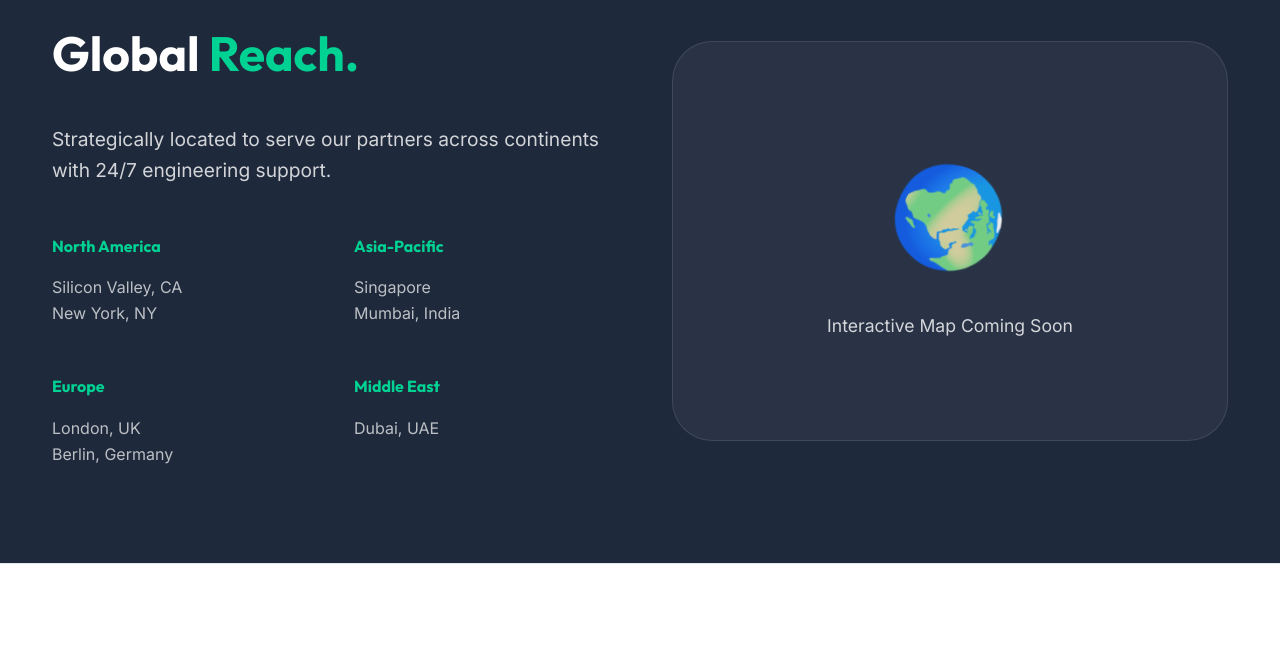
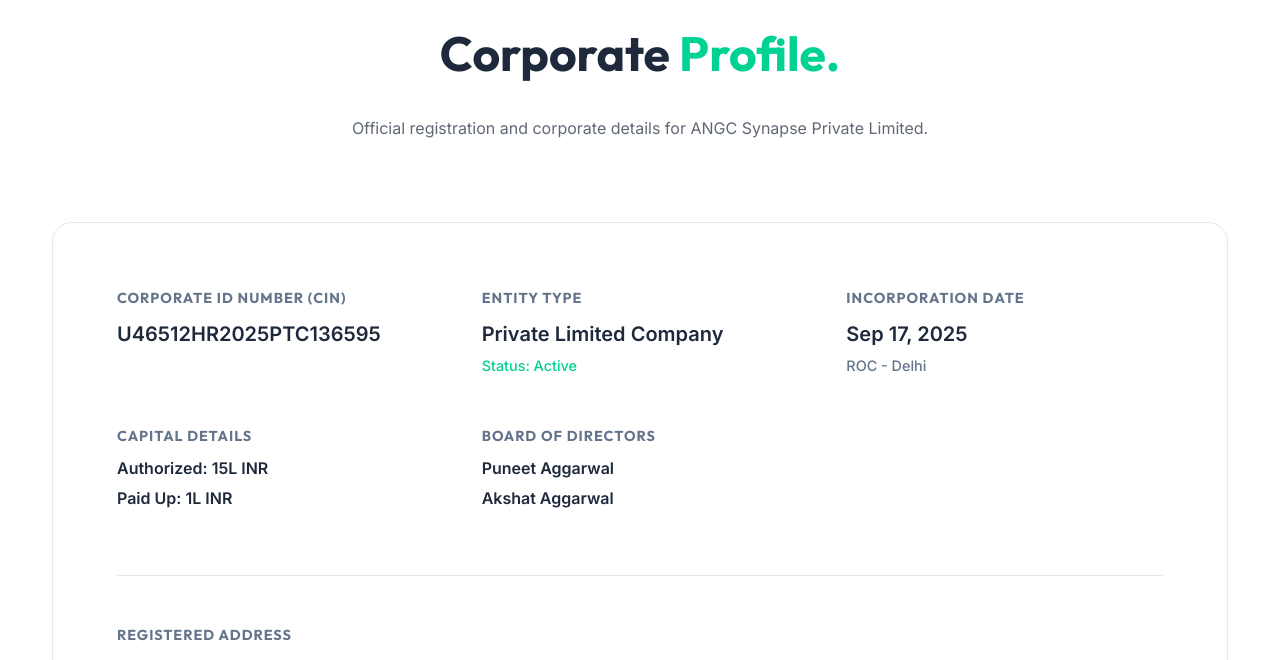
Before and after one commit to RawHit02/ANGC, a website: page about.html in a window 1280 px wide. Shown: the part 3250-3910 px from the top of the page. Drawn offline with Linux system fonts and the light colour scheme.

Commit message:
updated the chatbot details

```diff
--- a/about.html
+++ b/about.html
@@ -254,6 +254,50 @@
             </div>
         </section>
 
+        <!-- Corporate Profile -->
+        <section class="content-section" id="corporate">
+            <div class="container">
+                <div class="section-head text-center" style="margin-bottom: 5rem;">
+                    <h2 style="font-size: 3rem;">Corporate <span style="color: var(--primary);">Profile.</span></h2>
+                    <p style="max-width: 700px; margin: 0 auto; opacity: 0.7;">Official registration and corporate details for ANGC Synapse Private Limited.</p>
+                </div>
+
+                <div style="background: white; border: 1px solid var(--border); border-radius: 20px; padding: 4rem; box-shadow: var(--shadow-sm);">
+                    <div style="display: grid; grid-template-columns: repeat(auto-fit, minmax(250px, 1fr)); gap: 3rem;">
+                        <div>
+                            <h4 style="color: var(--text-muted); font-size: 0.9rem; text-transform: uppercase; letter-spacing: 1px; margin-bottom: 0.5rem;">Corporate ID Number (CIN)</h4>
+                            <p style="font-size: 1.25rem; font-weight: 600;">U46512HR2025PTC136595</p>
+                        </div>
+                        <div>
+                            <h4 style="color: var(--text-muted); font-size: 0.9rem; text-transform: uppercase; letter-spacing: 1px; margin-bottom: 0.5rem;">Entity Type</h4>
+                            <p style="font-size: 1.25rem; font-weight: 600;">Private Limited Company</p>
+                            <p style="font-size: 0.9rem; color: var(--primary); font-weight: 500; margin-top: 0.25rem;">Status: Active</p>
+                        </div>
+                        <div>
+                            <h4 style="color: var(--text-muted); font-size: 0.9rem; text-transform: uppercase; letter-spacing: 1px; margin-bottom: 0.5rem;">Incorporation Date</h4>
+                            <p style="font-size: 1.25rem; font-weight: 600;">Sep 17, 2025</p>
+                            <p style="font-size: 0.9rem; color: var(--text-muted); font-weight: 500; margin-top: 0.25rem;">ROC - Delhi</p>
+                        </div>
+                        <div>
+                            <h4 style="color: var(--text-muted); font-size: 0.9rem; text-transform: uppercase; letter-spacing: 1px; margin-bottom: 0.5rem;">Capital Details</h4>
+                            <p style="font-weight: 600; margin-bottom: 0.25rem;">Authorized: 15L INR</p>
+                            <p style="font-weight: 600;">Paid Up: 1L INR</p>
+                        </div>
+                        <div>
+                            <h4 style="color: var(--text-muted); font-size: 0.9rem; text-transform: uppercase; letter-spacing: 1px; margin-bottom: 0.5rem;">Board of Directors</h4>
+                            <p style="font-weight: 600; margin-bottom: 0.25rem;">Puneet Aggarwal</p>
+                            <p style="font-weight: 600;">Akshat Aggarwal</p>
+                        </div>
+                    </div>
+
+                    <div style="margin-top: 4rem; padding-top: 3rem; border-top: 1px solid var(--border);">
+                        <h4 style="color: var(--text-muted); font-size: 0.9rem; text-transform: uppercase; letter-spacing: 1px; margin-bottom: 1rem;">Registered Address</h4>
+                        <p style="font-size: 1.25rem; font-weight: 500; line-height: 1.6;">310, SECTOR 15, PART 1, RADHA KRISHAN MANDIR, <br>Gurgaon, Sadar Bazar, Haryana, India, 122001</p>
+                    </div>
+                </div>
+            </div>
+        </section>
+
         <!-- Locations -->
         <section class="content-section" id="locations" style="background: var(--text-main); color: white;">
             <div class="container about-grid">
--- a/main.js
+++ b/main.js
@@ -287,20 +287,25 @@
             `
         },
         "address": {
-            "keywords": ["address", "location", "where are you", "office", "gurgaon", "gurugram", "haryana"],
+            "keywords": ["address", "location", "where are you", "office", "gurgaon", "gurugram", "haryana", "registered"],
             "answer": `
-                <div><strong>Our Headquarters:</strong></div>
+                <div><strong>Operational HQ:</strong></div>
                 <div style="margin-top: 5px; font-size: 0.85rem; color: #475569;">
                     HCG, Khandsa Road, Sector 37,<br>
                     Gurgaon - 122004, Haryana, India
                 </div>
-                <div style="margin-top: 8px; font-size: 0.75rem; opacity: 0.7;">
-                    Lat: 28.438190 / Long: 77.003370
+                <div style="margin-top: 10px; font-size: 0.85rem; color: #475569;">
+                    <strong>Registered Address:</strong><br>
+                    310, SECTOR 15, PART 1, RADHA KRISHAN MANDIR,<br>Gurgaon, Haryana, India, 122001
                 </div>
                 <div class="chat-btn-container">
                     <a href="https://www.google.com/maps/search/?api=1&query=28.438190,77.003370" target="_blank" class="chat-btn">View on Maps</a>
                 </div>
             `
+        },
+        "profile": {
+            "keywords": ["cin", "registration", "company details", "authorized capital", "private limited", "details", "status", "akshat"],
+            "answer": "<strong>ANGC SYNAPSE PVT. LTD.</strong><br>CIN: U46512HR2025PTC136595<br>Incorporated: Sep 17, 2025<br>Type: Private Limited Company<br>Directors: Puneet Aggarwal, Akshat Aggarwal"
         },
         "about": {
             "keywords": ["who are you", "what is angc", "synapse", "about"],
```
